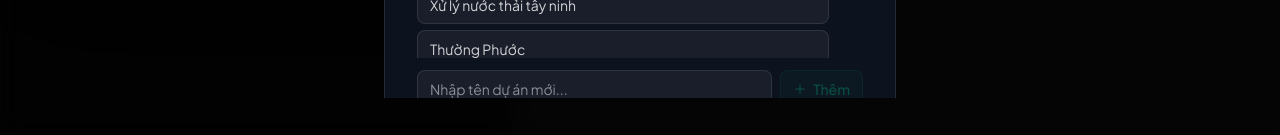
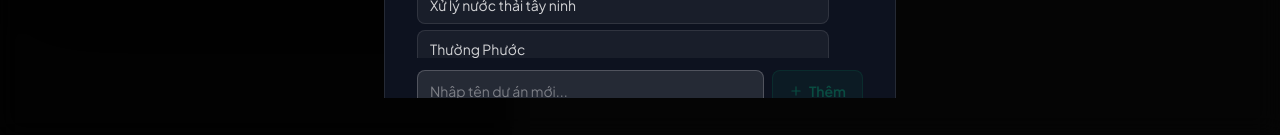
Before and after one commit to phamthanhloc92vn/TNEC-KTKH-DU-AN, a Next.js app: page / in a window 1280 px wide. Both pictures are taken after a click on the button 40 px from the left and 40 px from the top of the page. Shown: the part 662-797 px from the top of the page. Built offline with nearby package versions, Linux system fonts and the light colour scheme.

Commit message:
ui: improve add project input visibility in settings modal

```diff
--- a/src/app/components/SettingsModal.tsx
+++ b/src/app/components/SettingsModal.tsx
@@ -261,12 +261,12 @@ export default function SettingsModal({ isOpen, onClose, onSave }: SettingsModal
                                             onChange={(e) => setNewProject(e.target.value)}
                                             onKeyDown={(e) => e.key === "Enter" && handleAddProject()}
                                             placeholder="Nhập tên dự án mới..."
-                                            className="flex-1 bg-white/5 border border-white/10 rounded-lg px-3 py-2 text-sm text-white focus:outline-none focus:border-emerald-400/50 focus:ring-1 focus:ring-emerald-400/50 transition-all"
+                                            className="flex-1 bg-white/10 border border-white/20 rounded-lg px-3 py-2.5 text-sm text-white placeholder:text-white/40 focus:outline-none focus:border-emerald-400/50 focus:ring-1 focus:ring-emerald-400/50 transition-all"
                                         />
                                         <button
                                             onClick={handleAddProject}
                                             disabled={!newProject.trim()}
-                                            className="px-3 py-2 bg-emerald-500/15 border border-emerald-500/30 rounded-lg text-emerald-400 hover:bg-emerald-500/25 transition-colors flex items-center gap-1.5 text-sm font-medium disabled:opacity-30 disabled:cursor-not-allowed"
+                                            className="px-4 py-2.5 bg-emerald-500/20 border border-emerald-500/40 rounded-lg text-emerald-400 hover:bg-emerald-500/30 transition-colors flex items-center gap-1.5 text-sm font-semibold disabled:opacity-30 disabled:cursor-not-allowed"
                                         >
                                             <Plus className="w-3.5 h-3.5" /> Thêm
                                         </button>
```
